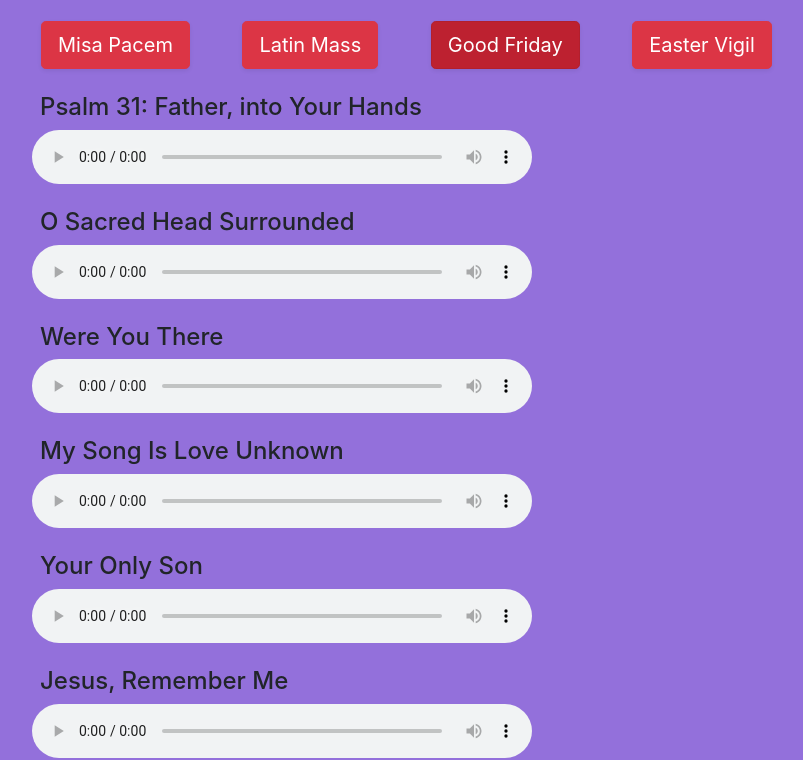
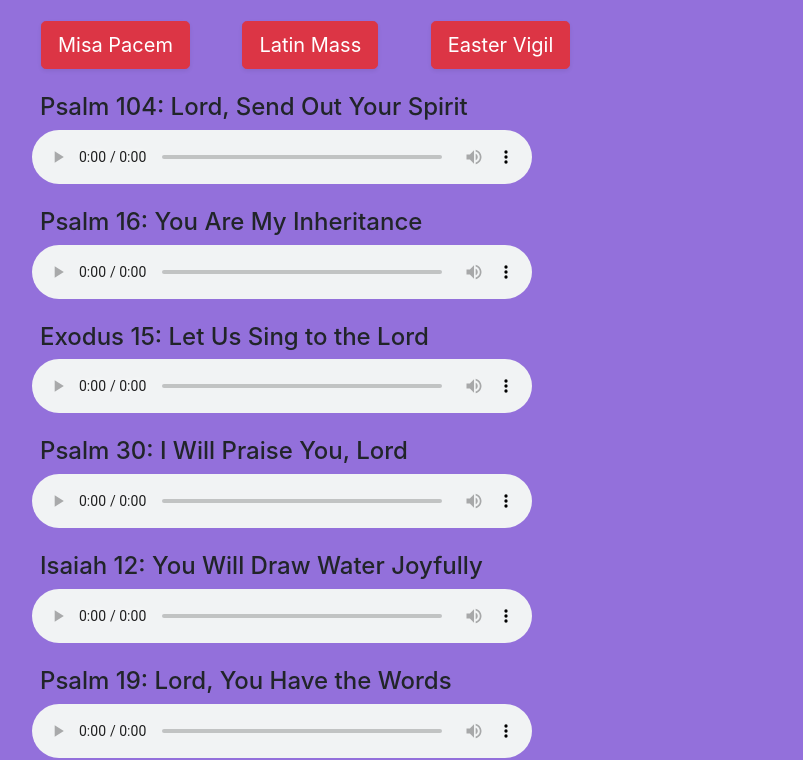
Before and after one commit to igorcweb/sanctuary-choir, a website: page dist/index.html in a window 1280 px wide. Shown: the part 67-827 px from the top of the page, without its empty margins (15-818 px from the left). Drawn offline with nearby package versions, Linux system fonts and the light colour scheme.

Commit message:
easter vigl

```diff
--- a/dist/index.html
+++ b/dist/index.html
@@ -30,7 +30,6 @@
   <div class="buttons mb-2 text-center text-sm-left ">
     <a class="btn btn-lg btn-danger mb-3 mx-4 mp text-white shadow-sm" style="width: fit-content">Misa Pacem</a>
     <a class="btn btn-lg btn-danger mb-3 mx-4 lm text-white shadow-sm" style="width: fit-content">Latin Mass</a>
-    <a class="btn btn-lg btn-danger mb-3 mx-4 gf text-white shadow-sm active" style="width: fit-content">Good Friday</a>
     <a class="btn btn-lg btn-danger mb-3 mx-4 ev text-white shadow-sm" style="width: fit-content">Easter Vigil</a>
   </div>
 
@@ -133,71 +132,9 @@
     </div>
   </div>
 
-  <div class="col">
-    <div class="gf music mb-5" id="gf">
-      <div class="mb-4">
-        <h4 class="ml-4 ml-sm-2">
-          Psalm 31: Father, into Your Hands
-        </h4>
-        <audio controls title="Psalm 31: Father, into Your Hands" class="mb-2">
-          <source src="./audio/good-friday/psalm-31-father-into-your-hands.m4a" type="audio/mp4" />
-          Your browser does not support the audio element.
-        </audio>
-      </div>
-      <div class="mb-4">
-        <h4 class="ml-4 ml-sm-2">
-          O Sacred Head Surrounded
-        </h4>
-        <audio controls title="O Sacred Head Surrounded" class="mb-2">
-          <source src="./audio/good-friday/o-sacred-head-surrounded.m4a" type="audio/mp4" />
-          Your browser does not support the audio element.
-        </audio>
-      </div>
-      <div class="mb-4">
-        <h4 class="ml-4 ml-sm-2">
-          Were You There
-        </h4>
-        <audio controls title="Were You There" class="mb-2">
-          <source src="./audio/good-friday/were-you-there.m4a" type="audio/mp4" />
-          Your browser does not support the audio element.
-        </audio>
-      </div>
-      <div class="mb-4">
-        <h4 class="ml-4 ml-sm-2">
-          My Song Is Love Unknown
-        </h4>
-
-        <audio controls title="My Song Is Love Unknown" class="mb-2">
-          <source src="./audio/good-friday/my-song-is-love-unknown.m4a" />
-          Your browser does not support the audio element.
-        </audio>
-      </div>
-      <div class="mb-4">
-        <h4 class="ml-4 ml-sm-2">
-          Your Only Son
-        </h4>
-        <audio controls title="Your Only Son" class="mb-2">
-          <source src="./audio/good-friday/your-only-son.m4a" type="audio/mp4" />
-          Your browser does not support the audio element.
-        </audio>
-      </div>
-      <div class="mb-4">
-        <h4 class="ml-4 ml-sm-2">
-          Jesus, Remember Me
-        </h4>
-        <audio controls title="Jesus, Remember Me" class="mb-2">
-          <source src="./audio/good-friday/jesus-remember-me.m4a" type="audio/mp4" />
-          Your browser does not support the audio element.
-        </audio>
-      </div>
-
-
-    </div>
-  </div>
-
 
   <div class="col">
-    <div class="ev music mb-5 d-none" id="ev">
+    <div class="ev music mb-5" id="ev">
       <div class="mb-4">
         <h4 class="ml-4 ml-sm-2">
           Psalm 104: Lord, Send Out Your Spirit
```
